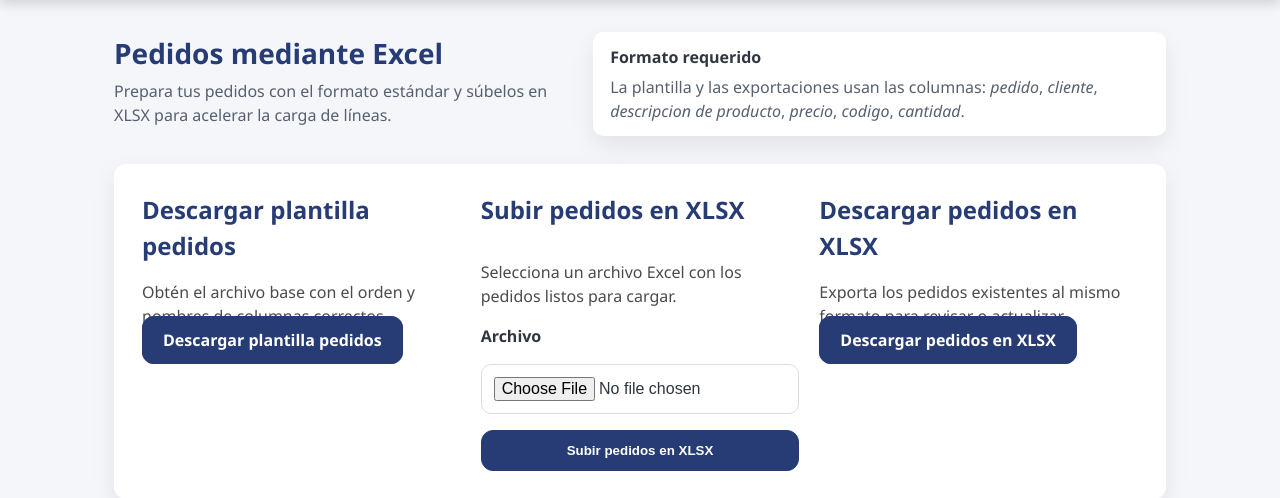
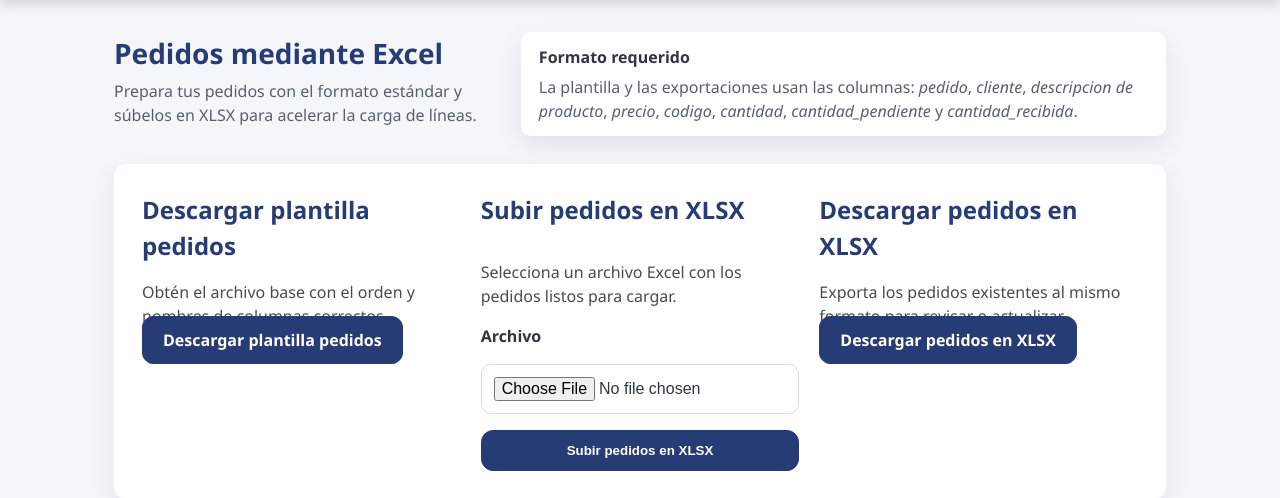
Before and after one commit to opticaelvalle-design/Gestion-de-inventario-EVO, a Flask app: page /subir-excel in a window 1280 px wide. Shown: the part 254-752 px from the top of the page. Run offline with Flask 3, Linux system fonts and the light colour scheme.

Commit message:
Add pending and received quantities to Excel orders

```diff
--- a/app.py
+++ b/app.py
@@ -2089,11 +2089,13 @@ def _leer_pedidos_excel(archivo: io.BytesIO):
         "precio",
         "codigo",
         "cantidad",
+        "cantidad_pendiente",
+        "cantidad_recibida",
     }
 
     if not required_headers.issubset(header_map):
         raise ValueError(
-            "La plantilla debe incluir las columnas: pedido, cliente, descripcion de producto, precio, codigo y cantidad."
+            "La plantilla debe incluir las columnas: pedido, cliente, descripcion de producto, precio, codigo, cantidad, cantidad_pendiente y cantidad_recibida."
         )
 
     def _leer_valor(row, key, default=None):
@@ -2108,6 +2110,12 @@ def _leer_pedidos_excel(archivo: io.BytesIO):
     resumen = {"procesadas": 0, "omitidas": 0}
     pedidos_encontrados: dict[tuple[str, str], dict] = {}
 
+    def _parse_int(valor):
+        try:
+            return int(float(valor))
+        except (TypeError, ValueError):
+            return None
+
     for row in rows[1:]:
         if all(cell is None or str(cell).strip() == "" for cell in row):
             continue
@@ -2118,14 +2126,36 @@ def _leer_pedidos_excel(archivo: io.BytesIO):
         descripcion = str(_leer_valor(row, "descripcion de producto", "")).strip()
         precio_valor = _leer_valor(row, "precio", "")
         codigo = str(_leer_valor(row, "codigo", "")).strip()
-        cantidad_valor = _leer_valor(row, "cantidad", 0)
-
-        try:
-            cantidad = int(float(cantidad_valor))
-        except (TypeError, ValueError):
-            cantidad = -1
-
-        if not pedido_nombre or not cliente or not codigo or cantidad <= 0:
+        cantidad_pedida_valor = _leer_valor(row, "cantidad")
+        cantidad_pendiente_valor = _leer_valor(row, "cantidad_pendiente")
+        cantidad_recibida_valor = _leer_valor(row, "cantidad_recibida")
+
+        cantidad_pedida = _parse_int(cantidad_pedida_valor)
+        cantidad_pendiente = _parse_int(cantidad_pendiente_valor)
+        cantidad_recibida = _parse_int(cantidad_recibida_valor)
+
+        if cantidad_pedida is None:
+            if cantidad_pendiente is not None or cantidad_recibida is not None:
+                cantidad_pedida = max(cantidad_pendiente or 0, 0) + max(
+                    cantidad_recibida or 0, 0
+                )
+            else:
+                cantidad_pedida = -1
+
+        if cantidad_recibida is None:
+            cantidad_recibida = 0
+
+        cantidad_pedida = max(cantidad_pedida, -1)
+        cantidad_recibida = max(0, min(cantidad_recibida, cantidad_pedida))
+
+        if cantidad_pendiente is None:
+            cantidad_pendiente = max(cantidad_pedida - cantidad_recibida, 0)
+        else:
+            cantidad_pendiente = max(0, min(cantidad_pendiente, cantidad_pedida))
+            if cantidad_pendiente + cantidad_recibida > cantidad_pedida:
+                cantidad_pendiente = max(cantidad_pedida - cantidad_recibida, 0)
+
+        if (not pedido_nombre) or (not cliente) or (not codigo) or cantidad_pedida <= 0:
             resumen["omitidas"] += 1
             continue
 
@@ -2142,13 +2172,19 @@ def _leer_pedidos_excel(archivo: io.BytesIO):
             precio = None
 
         if linea:
-            linea["cantidad"] += cantidad
+            linea["cantidad_pedida"] += cantidad_pedida
+            linea["cantidad_recibida"] += cantidad_recibida
+            linea["cantidad_pendiente"] = max(
+                linea["cantidad_pedida"] - linea["cantidad_recibida"], 0
+            )
             linea["descripcion"] = linea.get("descripcion") or descripcion_final
             linea["precio"] = linea.get("precio") if linea.get("precio") is not None else precio
         else:
             pedido["lineas"][codigo.lower()] = {
                 "codigo": codigo,
-                "cantidad": cantidad,
+                "cantidad_pedida": cantidad_pedida,
+                "cantidad_recibida": cantidad_recibida,
+                "cantidad_pendiente": cantidad_pendiente,
                 "descripcion": descripcion_final,
                 "precio": precio,
             }
@@ -2215,7 +2251,9 @@ def _registrar_pedidos_importados(pedidos_desde_excel: list[dict]):
 
         for linea_excel in pedido_excel.get("lineas", []):
             codigo = linea_excel.get("codigo", "")
-            cantidad = linea_excel.get("cantidad", 0)
+            cantidad_pedida = linea_excel.get("cantidad_pedida", 0)
+            cantidad_recibida = linea_excel.get("cantidad_recibida", 0)
+            cantidad_pendiente = linea_excel.get("cantidad_pendiente", cantidad_pedida)
             descripcion = linea_excel.get("descripcion") or _descripcion_por_codigo(codigo)
 
             linea_existente = next(
@@ -2228,8 +2266,13 @@ def _registrar_pedidos_importados(pedidos_desde_excel: list[dict]):
             )
 
             if linea_existente:
-                linea_existente["cantidad_pedida"] += cantidad
-                linea_existente["cantidad_pendiente"] += cantidad
+                linea_existente["cantidad_pedida"] += cantidad_pedida
+                linea_existente["cantidad_recibida"] += cantidad_recibida
+                linea_existente["cantidad_pendiente"] = max(
+                    linea_existente["cantidad_pedida"]
+                    - linea_existente["cantidad_recibida"],
+                    0,
+                )
                 linea_existente["descripcion"] = linea_existente.get("descripcion") or descripcion
                 _persistir_linea_pedido(pedido_objetivo["id"], linea_existente)
                 resultados["lineas_actualizadas"] += 1
@@ -2237,10 +2280,16 @@ def _registrar_pedidos_importados(pedidos_desde_excel: list[dict]):
                 nueva_linea = {
                     "codigo": codigo,
                     "descripcion": descripcion,
-                    "cantidad_pedida": cantidad,
-                    "cantidad_recibida": 0,
-                    "cantidad_pendiente": cantidad,
+                    "cantidad_pedida": cantidad_pedida,
+                    "cantidad_recibida": cantidad_recibida,
+                    "cantidad_pendiente": max(
+                        cantidad_pedida - cantidad_recibida, cantidad_pendiente
+                    ),
                 }
+                nueva_linea["cantidad_pendiente"] = max(
+                    min(nueva_linea["cantidad_pendiente"], nueva_linea["cantidad_pedida"]),
+                    0,
+                )
                 pedido_objetivo["lineas"].append(nueva_linea)
                 _insertar_linea_pedido(pedido_objetivo["id"], nueva_linea)
                 resultados["lineas_creadas"] += 1
@@ -2296,6 +2345,8 @@ def descargar_plantilla_excel():
         "precio",
         "codigo",
         "cantidad",
+        "cantidad_pendiente",
+        "cantidad_recibida",
     ]
     rows: list[list] = []
 
@@ -2317,13 +2368,24 @@ def descargar_pedidos_excel():
         "precio",
         "codigo",
         "cantidad",
+        "cantidad_pendiente",
+        "cantidad_recibida",
     ]
     rows: list[list] = []
 
     for pedido in purchase_orders:
         lineas = pedido.get("lineas") or []
         if not lineas:
-            rows.append([pedido["nombre"], pedido["cliente"], "", "", "", ""])
+            rows.append([
+                pedido["nombre"],
+                pedido["cliente"],
+                "",
+                "",
+                "",
+                "",
+                "",
+                "",
+            ])
             continue
 
         for linea in lineas:
@@ -2346,9 +2408,9 @@ def descargar_pedidos_excel():
                     linea.get("descripcion") or _descripcion_por_codigo(linea.get("codigo", "")),
                     precio,
                     linea.get("codigo", ""),
-                    linea.get("cantidad_pendiente")
-                    if linea.get("cantidad_pendiente") is not None
-                    else linea.get("cantidad_pedida"),
+                    linea.get("cantidad_pedida"),
+                    linea.get("cantidad_pendiente"),
+                    linea.get("cantidad_recibida"),
                 ]
             )
 
--- a/templates/subir_excel.html
+++ b/templates/subir_excel.html
@@ -8,7 +8,7 @@
     </div>
     <div class="meta">
         <strong>Formato requerido</strong>
-        <p>La plantilla y las exportaciones usan las columnas: <em>pedido</em>, <em>cliente</em>, <em>descripcion de producto</em>, <em>precio</em>, <em>codigo</em>, <em>cantidad</em>.</p>
+        <p>La plantilla y las exportaciones usan las columnas: <em>pedido</em>, <em>cliente</em>, <em>descripcion de producto</em>, <em>precio</em>, <em>codigo</em>, <em>cantidad</em>, <em>cantidad_pendiente</em> y <em>cantidad_recibida</em>.</p>
     </div>
 </div>
 
```
